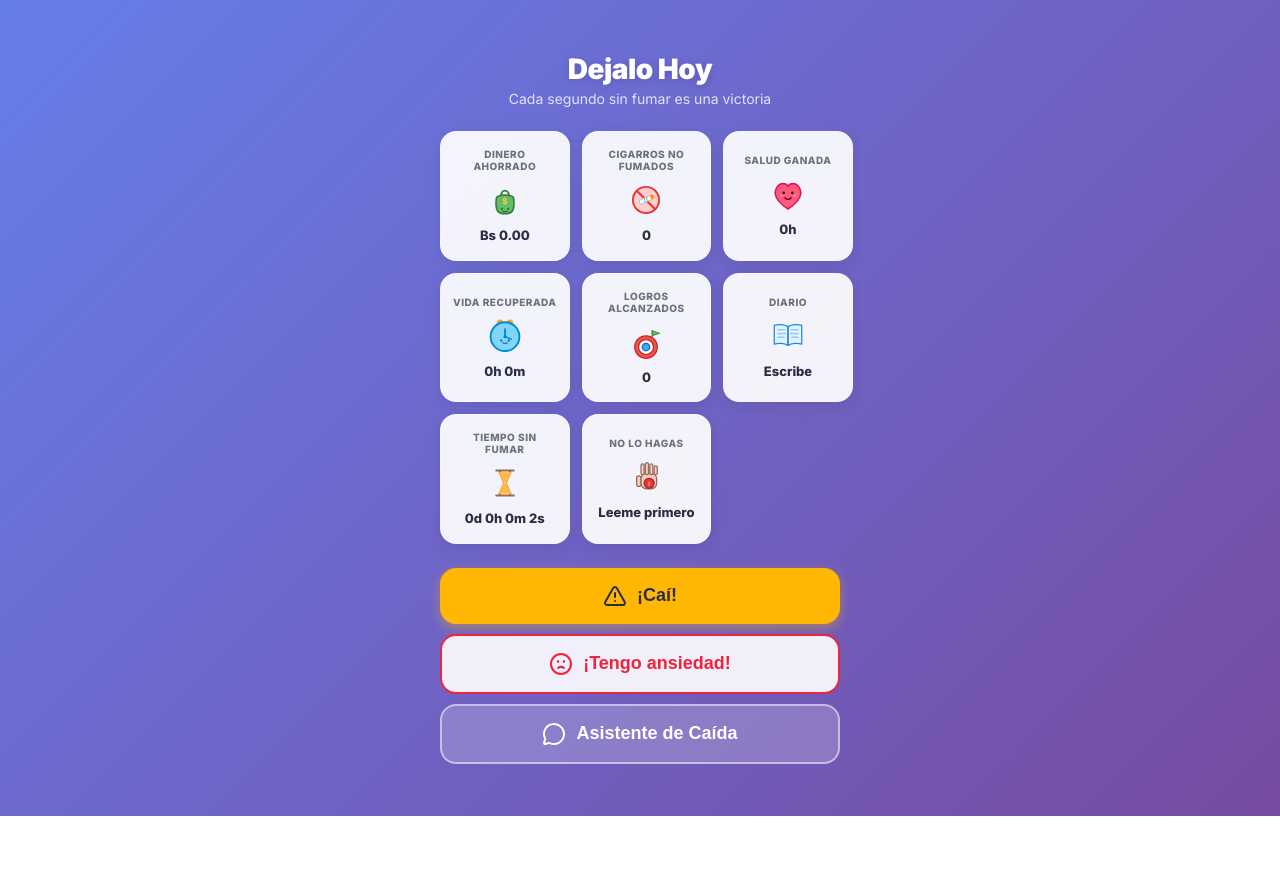
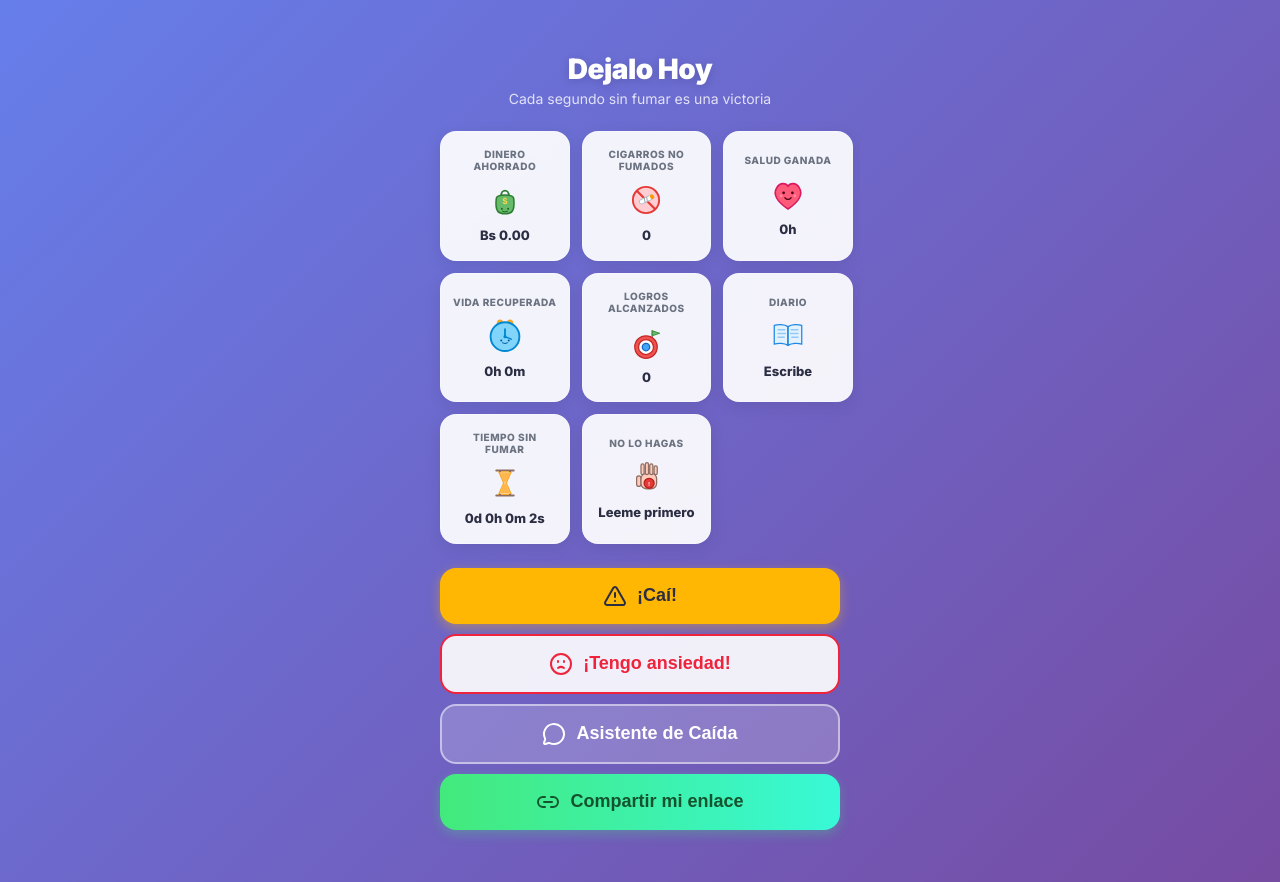
Before and after one commit to jangelbsc-design/dejalohoy, a React (Vite) app: page /#/onboarding in a window 1280 px wide. Both pictures are taken after a click on the button "¡Empezar mi nueva vida!". Before the commit the page ends 816 px from the top, so only its background shows below. Built offline with nearby package versions, Linux system fonts and the light colour scheme.

Commit message:
feat: enlace compartible con el perfil incrustado en la URL para que el telefono restaure el progreso sin pedir datos

```diff
--- a/src/App.tsx
+++ b/src/App.tsx
@@ -1,5 +1,6 @@
 import { HashRouter, Routes, Route, Navigate, useLocation } from 'react-router-dom';
-import { useStore } from './store/useStore';
+import { useEffect } from 'react';
+import { useStore, UserProfileData } from './store/useStore';
 import Onboarding from './pages/Onboarding';
 import Dashboard from './pages/Dashboard';
 import Health from './pages/Health';
@@ -10,7 +11,31 @@ import Medals from './pages/Medals';
 
 function Layout() {
   const profile = useStore((state) => state.profile);
+  const setProfile = useStore((state) => state.setProfile);
   const location = useLocation();
+
+  useEffect(() => {
+    const params = new URLSearchParams(location.search);
+    const start = params.get('start');
+    if (!start) return;
+
+    const parseNum = (value: string | null, fallback: number): number => {
+      if (!value) return fallback;
+      const parsed = parseFloat(value.replace(',', '.'));
+      return Number.isNaN(parsed) ? fallback : parsed;
+    };
+
+    const restored: UserProfileData = {
+      startDate: start,
+      cigsPerDay: parseNum(params.get('cigsPerDay'), 0),
+      cigsPerPack: parseNum(params.get('cigsPerPack'), 20),
+      pricePerPack: parseNum(params.get('pricePerPack'), 0),
+      yearsSmoking: parseNum(params.get('yearsSmoking'), 0),
+    };
+
+    setProfile(restored);
+    window.history.replaceState(null, '', `#${location.pathname}`);
+  }, [location.search, location.pathname, setProfile]);
 
   if (!profile && location.pathname !== '/onboarding') {
     return <Navigate to="/onboarding" replace />;
--- a/src/index.css
+++ b/src/index.css
@@ -213,6 +213,37 @@ body {
   background: rgba(255, 255, 255, 0.3);
 }
 
+.btn-share-link {
+  background: linear-gradient(90deg, #43e97b, #38f9d7);
+  color: #14532d;
+  border: none;
+  border-radius: 16px;
+  padding: 16px 20px;
+  font-size: 18px;
+  font-weight: 800;
+  cursor: pointer;
+  width: 100%;
+  display: flex;
+  align-items: center;
+  justify-content: center;
+  gap: 10px;
+  box-shadow: 0 4px 12px rgba(67, 233, 123, 0.3);
+  transition: transform 0.1s, box-shadow 0.2s;
+}
+
+.btn-share-link:active {
+  transform: scale(0.98);
+}
+
+.dash-link-hint {
+  margin-top: 12px;
+  color: rgba(255, 255, 255, 0.9);
+  font-size: 13px;
+  font-weight: 600;
+  text-align: center;
+  line-height: 1.4;
+}
+
 /* Modal */
 .modal-overlay {
   position: fixed;
--- a/src/pages/Dashboard.tsx
+++ b/src/pages/Dashboard.tsx
@@ -2,7 +2,7 @@ import { useEffect, useState } from 'react';
 import { useNavigate } from 'react-router-dom';
 import { useStore } from '../store/useStore';
 import { useDiaryStore } from '../store/diaryStore';
-import { AlertTriangle, MessageCircle, Frown, X, Save, Trash2 } from 'lucide-react';
+import { AlertTriangle, MessageCircle, Frown, X, Save, Trash2, Link2 } from 'lucide-react';
 import { MoneyBagIcon, BrokenCigaretteIcon, SmilingHeartIcon, ClockFaceIcon, TargetIcon, OpenBookIcon, HourglassIcon, StopHandIcon } from '../components/CartoonIcons';
 import {
   calculateFreeTime,
@@ -23,6 +23,7 @@ export default function Dashboard() {
   const [showDiary, setShowDiary] = useState(false);
   const [showNoFumes, setShowNoFumes] = useState(false);
   const [diaryEntry, setDiaryEntry] = useState('');
+  const [linkCopied, setLinkCopied] = useState(false);
   const diaryEntries = useDiaryStore((state) => state.entries);
   const addDiaryEntry = useDiaryStore((state) => state.addEntry);
   const removeDiaryEntry = useDiaryStore((state) => state.removeEntry);
@@ -76,6 +77,33 @@ export default function Dashboard() {
       hour: '2-digit',
       minute: '2-digit',
     });
+  };
+
+  const buildShareLink = (): string => {
+    const base = `${window.location.origin}${window.location.pathname}`;
+    const params = new URLSearchParams();
+    if (profile?.startDate) params.set('start', profile.startDate);
+    params.set('cigsPerDay', String(safeNumber(profile?.cigsPerDay)));
+    params.set('cigsPerPack', String(safeNumber(profile?.cigsPerPack)));
+    params.set('pricePerPack', String(safeNumber(profile?.pricePerPack)));
+    params.set('yearsSmoking', String(safeNumber(profile?.yearsSmoking)));
+    return `${base}#/?${params.toString()}`;
+  };
+
+  const handleShareLink = async () => {
+    const link = buildShareLink();
+    try {
+      await navigator.clipboard.writeText(link);
+    } catch {
+      const fallback = document.createElement('textarea');
+      fallback.value = link;
+      document.body.appendChild(fallback);
+      fallback.select();
+      document.execCommand('copy');
+      document.body.removeChild(fallback);
+    }
+    setLinkCopied(true);
+    setTimeout(() => setLinkCopied(false), 2500);
   };
 
   const safeNumber = (val: number | undefined | null): number => val ?? 0;
@@ -151,7 +179,18 @@ export default function Dashboard() {
           <MessageCircle size={24} />
           Asistente de Caída
         </button>
+
+        <button className="btn-share-link" onClick={handleShareLink}>
+          <Link2 size={24} />
+          {linkCopied ? '¡Enlace copiado!' : 'Compartir mi enlace'}
+        </button>
       </div>
+
+      {linkCopied && (
+        <p className="dash-link-hint">
+          Abrí este enlace en tu teléfono y verás tu progreso sin volver a pedir datos.
+        </p>
+      )}
 
       {/* Modal Asistente de Caída */}
       {showAssistant && (
```
